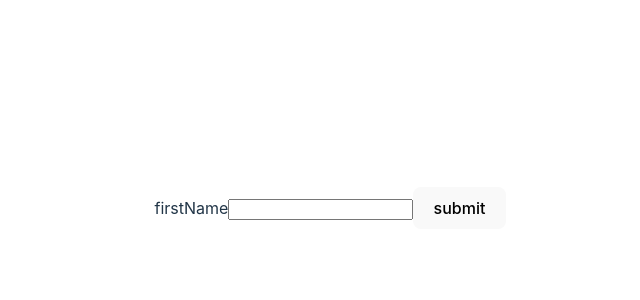
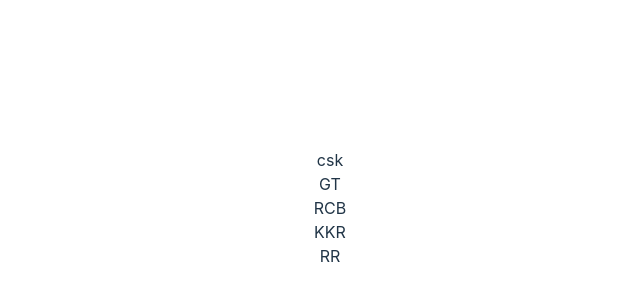
Before and after one commit to pruthvisinhvaghela/react-all-hooks, a React (Vite) app: page / in a window 1280 px wide. Shown: the part 192-492 px from the top of the page, without its empty margins (310-950 px from the left). Built offline with nearby package versions, Linux system fonts and the light colour scheme.

Commit message:
some change in code

```diff
--- a/src/App.jsx
+++ b/src/App.jsx
@@ -1,4 +1,5 @@
 import "./App.css";
+import List from "./components/List/List";
 
 import StateUpComp from "./components/stateUp/StateUpComp";
 // import FormDemoTwo from "./components/Form/FormDemoTwo";
@@ -25,12 +26,14 @@
   // // for context api we follow three thing: create, provide, consume
   // const name = "pruthvi";
   // const age = 23;
-  function getData(data) {
-    console.log(`i am present from app component ${data}`);
-  }
+  // function getData(data) {
+  // // for stateUp component
+  //   console.log(`i am present from app component ${data}`);
+  // }
   return (
     <>
-      <StateUpComp getData={getData} />
+      <List />
+      {/* <StateUpComp getData={getData} /> */}
       {/* <FormDemoTwo /> */}
       {/* <FormExample /> */}
       {/* <FormDemo /> */}
--- /dev/null
+++ b/src/components/List/List.jsx
@@ -0,0 +1,12 @@
+const List = () => {
+  const iplTeam = ["csk", "GT", "RCB", "KKR", "RR"];
+  const result = iplTeam.map((item, index) => (
+    //key should be unique and it is good if you use a index of array in map
+    <div key={index}>
+      <div>{item}</div>
+    </div>
+  ));
+  return <>{result}</>;
+};
+
+export default List;
```
